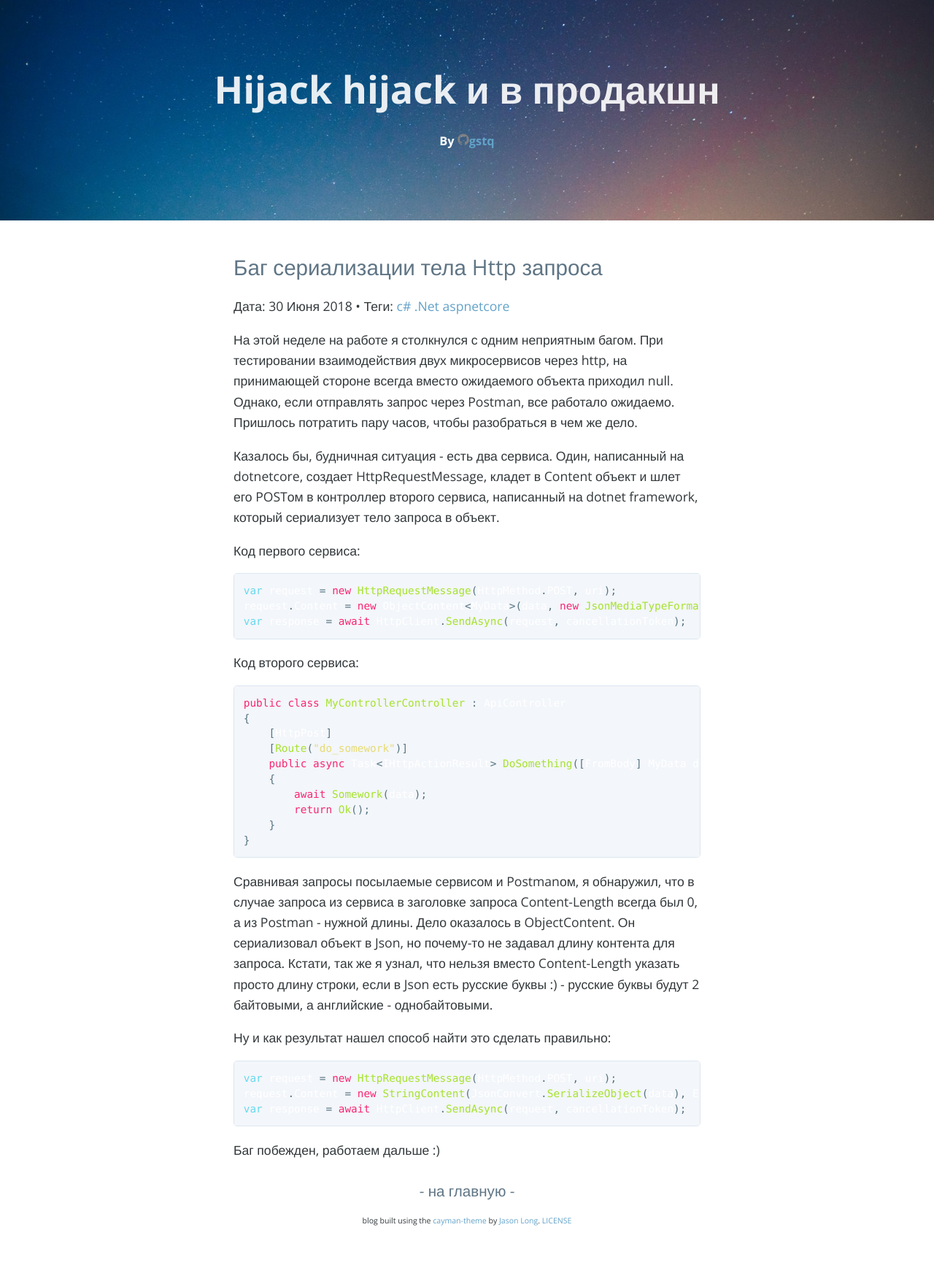
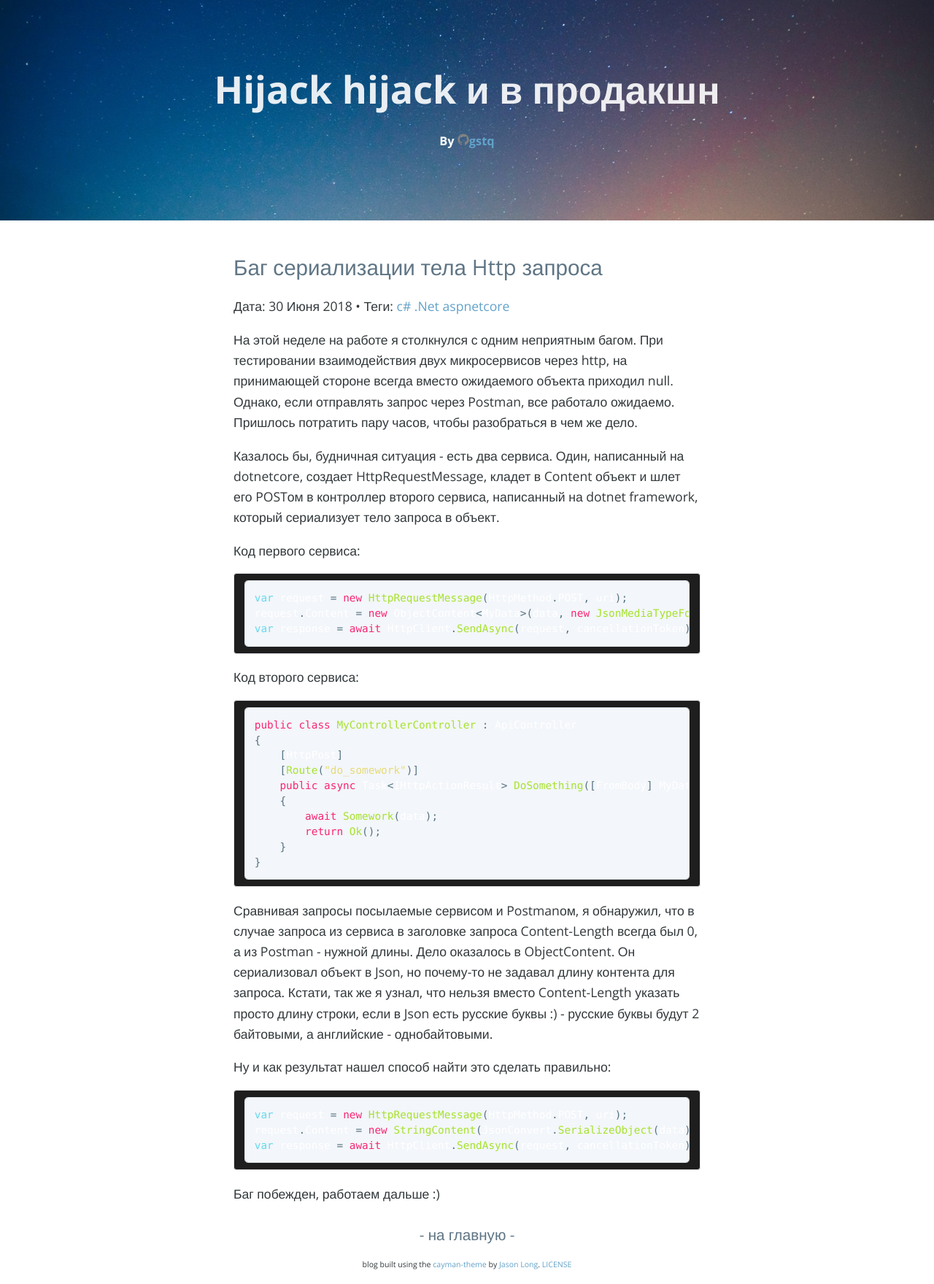
Before and after one commit to GSTQ/gstq.github.io, a Jekyll site: the page built from _posts/2018-06-30-http-serialize-object.md, in a window 1280 px wide. Shown: the whole page at 73% size. Built offline with Jekyll 4.4.1, drawn with Linux system fonts in a browser that asks for light colours; nearby versions of some CDN libraries; comment, search, counter and statistics services are not loaded; before the commit the page ends 1699 px from its top, so only the background shows below that.

Commit message:
Fix code block

```diff
--- a/stylesheets/syntax.css
+++ b/stylesheets/syntax.css
@@ -1,3 +1,11 @@
+.highlight {
+  padding: 9px 14px;
+  margin-bottom: 14px;
+  background-color: #1e1e1e;
+  border: 1px solid #e1e1e8;
+  border-radius: 4px;
+}
+
 .highlight table td { padding: 5px; }
 .highlight table pre {
   margin: 0;
```
